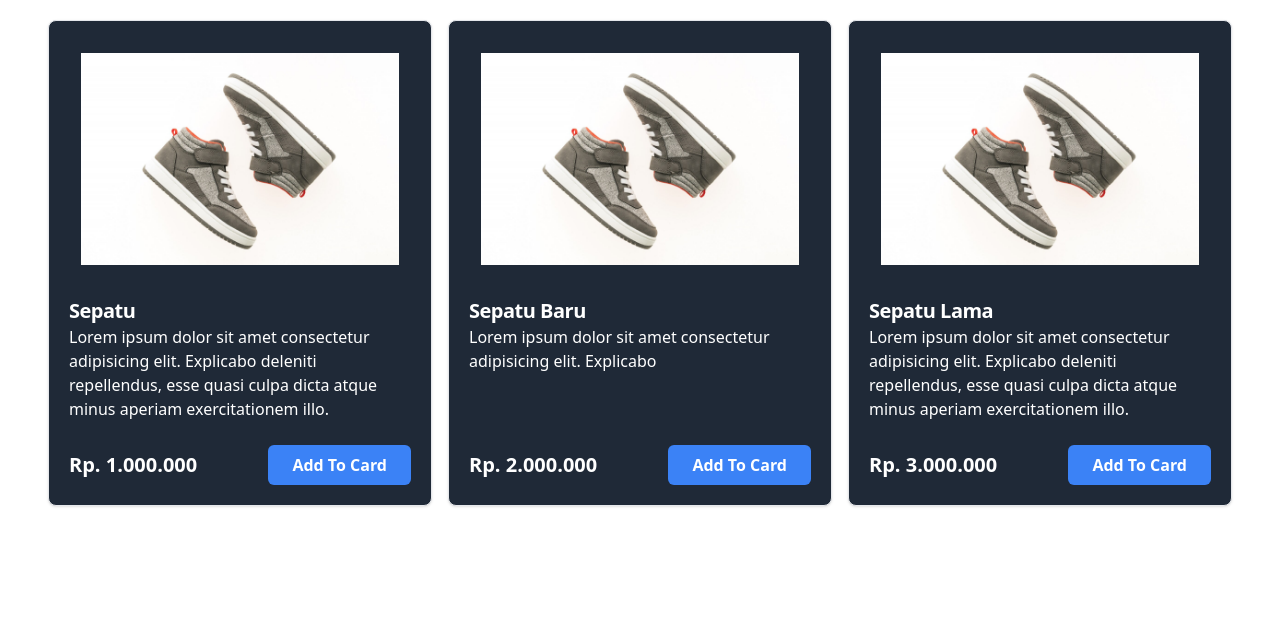
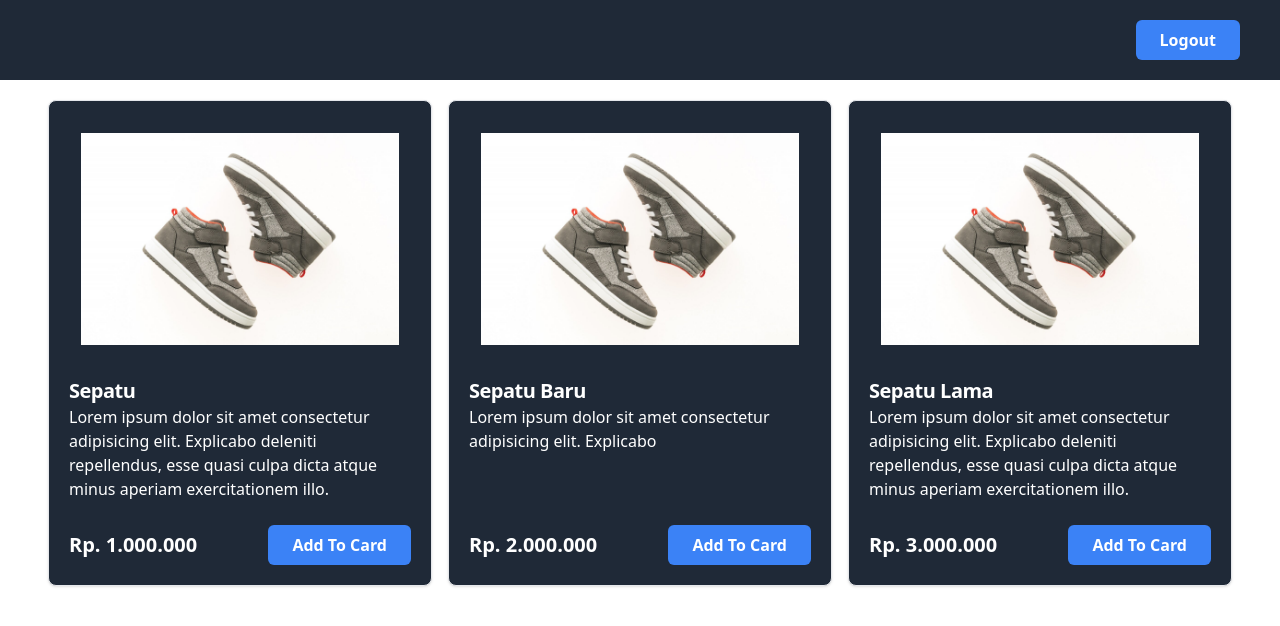
Before and after one commit to dannyhma/my-react-app, a React (Vite) app: page /products in a window 1280 px wide. Shown: the top 626 px of the page. Built offline with nearby package versions, Linux system fonts and the light colour scheme.

Commit message:
Event Handler

```diff
--- a/src/components/Elements/Buttons/Button.jsx
+++ b/src/components/Elements/Buttons/Button.jsx
@@ -1,12 +1,20 @@
 import PropTypes from "prop-types";
 
 const Button = (props) => {
-	const { variant = "bg-black", children = "Button" } = props;
+	const {
+		variant = "bg-black",
+		children = "Button",
+		onClick = () => {},
+		type = "button",
+	} = props;
 	return (
 		<>
 			<button
 				className={`${variant} h-10 rounded-md px-6 font-semibold text-white`}
-				type="submit"
+				type={type}
+				onClick={() => {
+					onClick();
+				}}
 			>
 				{children}
 			</button>
@@ -17,6 +25,8 @@ const Button = (props) => {
 Button.propTypes = {
 	variant: PropTypes.string,
 	children: PropTypes.node,
+	onClick: PropTypes.func,
+	type: PropTypes.string,
 };
 
 export default Button;
--- a/src/components/Elements/Inputs/Group.jsx
+++ b/src/components/Elements/Inputs/Group.jsx
@@ -9,7 +9,7 @@ const Group = (props) => {
 };
 
 Group.propTypes = {
-	children: PropTypes.element,
+	children: PropTypes.node,
 };
 
 export default Group;
--- a/src/components/Elements/Inputs/Label.jsx
+++ b/src/components/Elements/Inputs/Label.jsx
@@ -16,7 +16,7 @@ const Label = (props) => {
 
 Label.propTypes = {
 	htmlFor: PropTypes.string,
-	children: PropTypes.element,
+	children: PropTypes.node,
 };
 
 export default Label;
--- a/src/components/Fragments/FormLogin.jsx
+++ b/src/components/Fragments/FormLogin.jsx
@@ -2,9 +2,15 @@ import Button from "../Elements/Buttons/Button";
 import InputForm from "../Elements/Inputs/InputForm";
 
 const FormLogin = () => {
+	const handleLogin = (event) => {
+		event.preventDefault();
+		localStorage.setItem("email", event.target.email.value);
+		localStorage.setItem("password", event.target.password.value);
+		window.location.href = "/products";
+	};
 	return (
 		<>
-			<form action="">
+			<form onSubmit={handleLogin}>
 				<InputForm
 					label="Email"
 					htmlFor="email"
@@ -21,7 +27,9 @@ const FormLogin = () => {
 				/>
 				<div className="mb-6"></div>
 				<div className="flex flex-row items-center justify-end gap-x-4">
-					<Button variant="bg-blue-500 w-full">Login</Button>
+					<Button variant="bg-blue-500 w-full" type="submit">
+						Login
+					</Button>
 				</div>
 			</form>
 		</>
--- a/src/components/Layouts/AuthLayout.jsx
+++ b/src/components/Layouts/AuthLayout.jsx
@@ -48,7 +48,7 @@ const Navigation = ({ type }) => {
 };
 
 AuthLayout.propTypes = {
-	children: PropTypes.element,
+	children: PropTypes.node,
 	title: PropTypes.string,
 	type: PropTypes.string,
 };
--- a/src/pages/product.jsx
+++ b/src/pages/product.jsx
@@ -1,3 +1,4 @@
+import Button from "../components/Elements/Buttons/Button";
 import CardProduct from "../components/Fragments/CardProduct";
 
 const products = [
@@ -27,9 +28,23 @@ const products = [
 						exercitationem illo.`,
 	},
 ];
+
+const email = localStorage.getItem("email");
+
 const ProductPage = () => {
+	const handleLogout = () => {
+		localStorage.removeItem("email");
+		localStorage.removeItem("password");
+		window.location.href = "/login";
+	};
 	return (
 		<>
+			<div className="flex h-20 items-center justify-end bg-gray-800 px-10 text-white">
+				{email}
+				<Button variant="bg-blue-500 ml-5" onClick={handleLogout}>
+					Logout
+				</Button>
+			</div>
 			<div className={"flex justify-center py-5"}>
 				{products.map((product) => (
 					<CardProduct key={product.id}>
```
